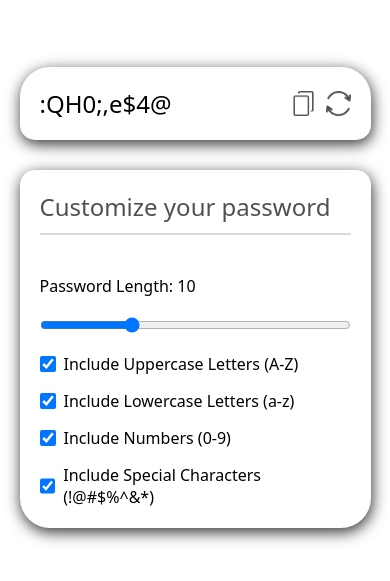
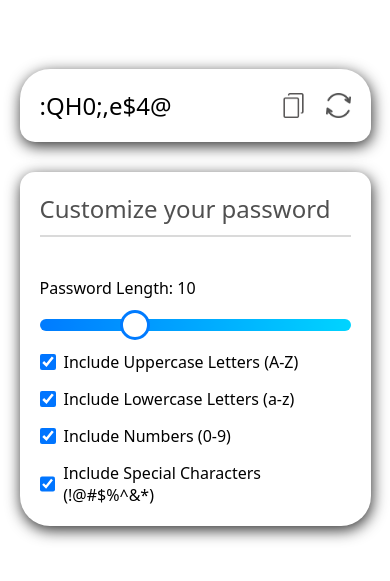
Before and after one commit to donaldumoru/password-generator, a plain HTML site: page index.html in a window 390 px wide. Shown: the part 125-706 px from the top of the page. Drawn offline with Linux system fonts and the light colour scheme.

Commit message:
modifed css

```diff
--- a/css/style.css
+++ b/css/style.css
@@ -129,7 +129,7 @@ input[type='number'] {
   }
 
   .icons {
-    gap: 10px;
+    gap: 20px;
   }
 
   .icons img {
@@ -168,4 +168,51 @@ input[type='number'] {
     gap: 8px;
     font-size: 1rem;
   }
+
+  input[type='range'] {
+    -webkit-appearance: none;
+    width: 100%;
+    height: 12px;
+    background: linear-gradient(to right, #007bff, #00d4ff);
+    border-radius: 6px;
+    outline: none;
+    cursor: pointer;
+    transition: background 0.3s ease-in-out;
+  }
+
+  input[type='range']::-webkit-slider-thumb {
+    -webkit-appearance: none;
+    appearance: none;
+    width: 30px;
+    height: 30px;
+    background: #ffffff;
+    border: 3px solid #007bff;
+    border-radius: 50%;
+    cursor: grab;
+    transition: transform 0.2s ease-in-out, background 0.3s;
+  }
+
+  input[type='range']:hover::-webkit-slider-thumb {
+    transform: scale(1.2);
+    background: #f0f8ff;
+  }
+
+  input[type='range']::-moz-range-thumb {
+    width: 30px;
+    height: 30px;
+    background: #ffffff;
+    border: 3px solid #007bff;
+    border-radius: 50%;
+    cursor: grab;
+    transition: transform 0.2s ease-in-out, background 0.3s;
+  }
+
+  input[type='range']:hover::-moz-range-thumb {
+    transform: scale(1.2);
+    background: #f0f8ff;
+  }
+
+  input[type='range']:focus {
+    outline: none;
+  }
 }
```
